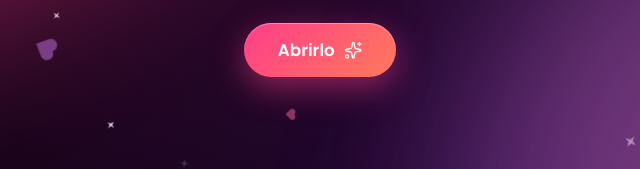
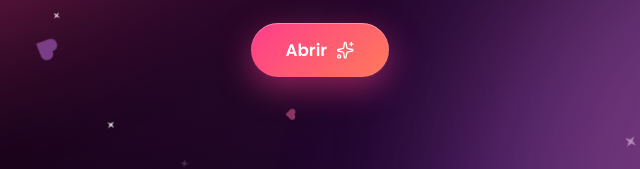
Before and after one commit to ANDY-XXXX/My_baby, a plain HTML site: page index.html in a window 1280 px wide. Shown: the part 506-675 px from the top of the page, 320-960 px from the left. Drawn offline with nearby package versions, Linux system fonts and the light colour scheme.

Commit message:
Correccion de ortografia

```diff
--- a/index.html
+++ b/index.html
@@ -29,7 +29,7 @@
       <div class="hero-icon bounce"><i data-lucide="gift"></i></div>
       <h1 class="script-title">Hola, mi amor</h1>
       <p class="subtitle">Tengo un regalito para ti...<br>pero tienes que abrirlo tú.</p>
-      <button class="btn" onclick="next()">Abrirlo <i data-lucide="sparkles"></i></button>
+      <button class="btn" onclick="next()">Abrir <i data-lucide="sparkles"></i></button>
     </div>
   </section>
 
```
